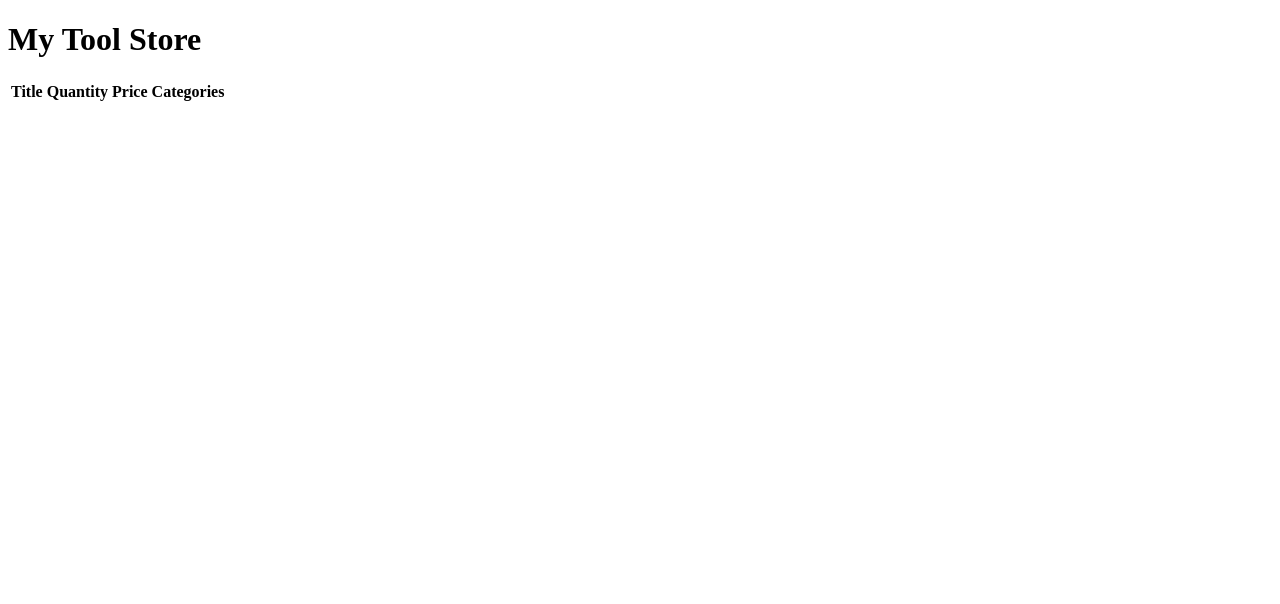
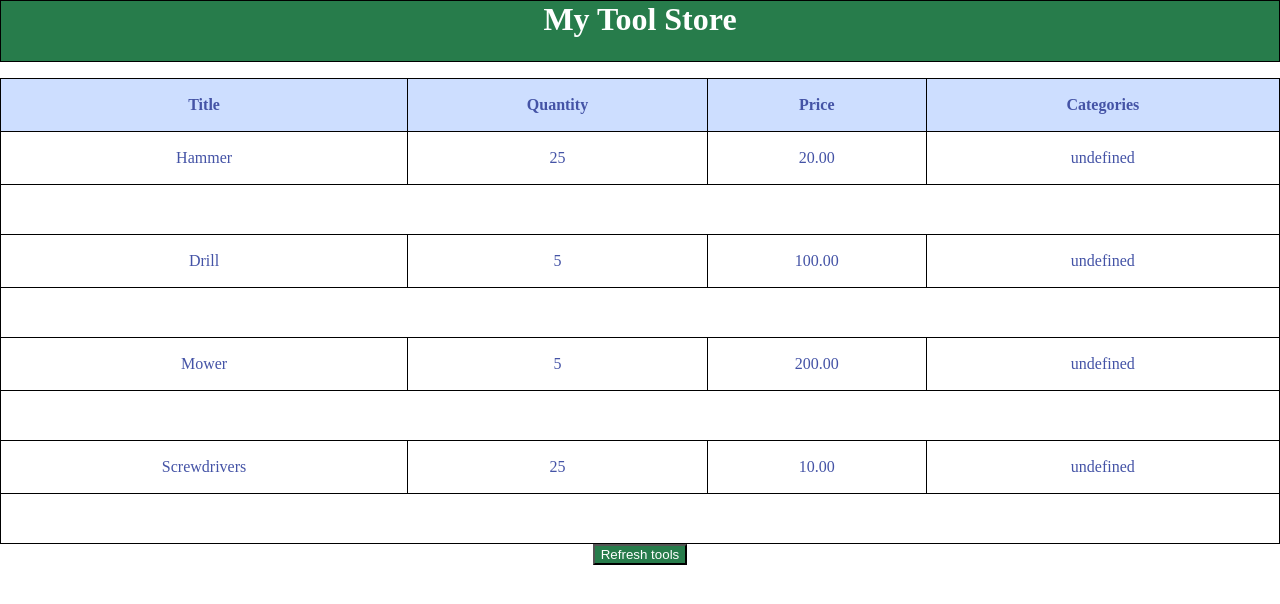
Before and after one commit to emihhorn/codeup-web-exercises, a plain HTML site: page ajax-store.html in a window 1280 px wide. Drawn offline with nearby package versions, Linux system fonts and the light colour scheme.

Commit message:
tool time

```diff
--- a/ajax-store.html
+++ b/ajax-store.html
@@ -4,7 +4,47 @@
     <title>Online Store</title>
 </head>
 <body>
+<style>
 
+
+    * {
+        margin: 0;
+    }
+    table {
+        margin: auto;
+        border-collapse: collapse;
+        width: 100%;
+    }
+    th {
+        background-color: #cddeff;
+    }
+    table, tr, th, td {
+        border: solid 1px black;
+        margin-top: 1em;
+        color: #4453A6;
+        height: 50px;
+        text-align: center;
+    }
+    h1, header {
+        text-align: center;
+        color: white;
+        background-color: #277c4b;
+        height: 60px;
+        border: solid black 1px;
+
+    }
+    h2 {
+        color: #007bb7;
+    }
+    button {
+        display: flex;
+        margin: auto;
+        background-color: #277c4b;
+        color: white;
+    }
+
+
+</style>
 <h1>My Tool Store</h1>
 
 <table id="products">
@@ -19,6 +59,9 @@
     <tbody id="insertProducts"></tbody>
 </table>
 
+<button type="button" id="tool-time">Refresh tools</button>
+
+
 <script src="https://code.jquery.com/jquery-2.2.4.min.js" integrity="sha256-BbhdlvQf/xTY9gja0Dq3HiwQF8LaCRTXxZKRutelT44=" crossorigin="anonymous"></script>
 
 <script>
@@ -26,10 +69,33 @@
         "use strict";
         // TODO: Create an AJAX GET request for the file under data/inventory.json
 
+        let toolsRequest = $.ajax("data/inventory.json")
+            .done(toolTime);
+
+
+
         // TODO: Take the data from inventory.json and append it to the products table
         //       HINT: Your data should come back as a JSON object; use console.log() to inspect
         //             its contents and fields
         //       HINT: You will want to target #insertProducts for your new HTML elements
+   function toolTime(tools) {
+       let html = ""
+       tools.forEach(function (tool) {
+           html += '<tr>'
+           html += '<td>' + tool.title + '</td>';
+           html += '<td>' + tool.quantity + '</td>';
+           html += '<td>' + tool.price.toFixed(2) + '</td>';
+           html += '<td>' + tool.pluralCategories + '</td>';
+           html += '<tr>'
+       })
+       $('#insertProducts').html(html);
+
+   }
+
+
+
+$('#tool-time').click()
+
     })();
 </script>
 
```
